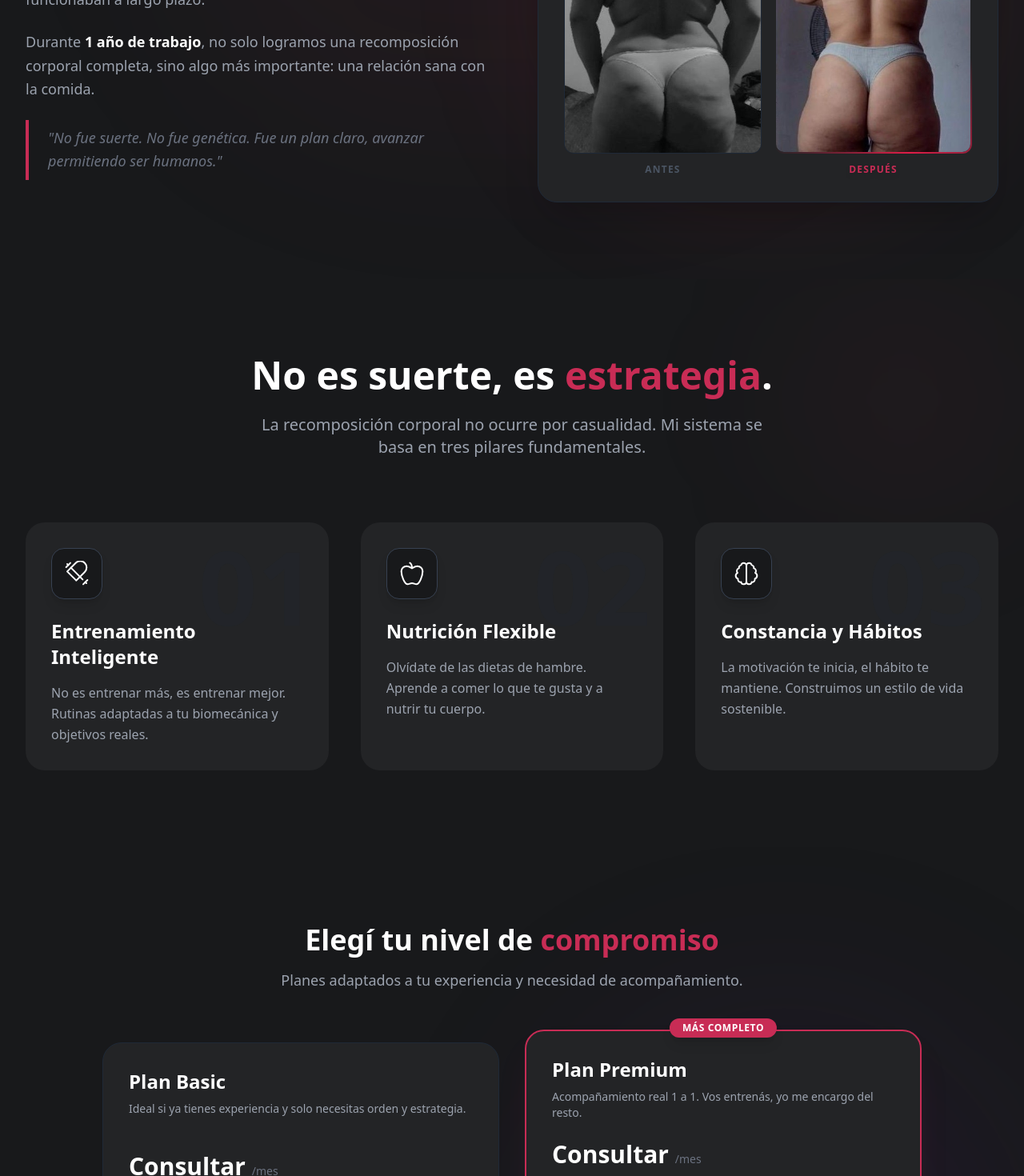
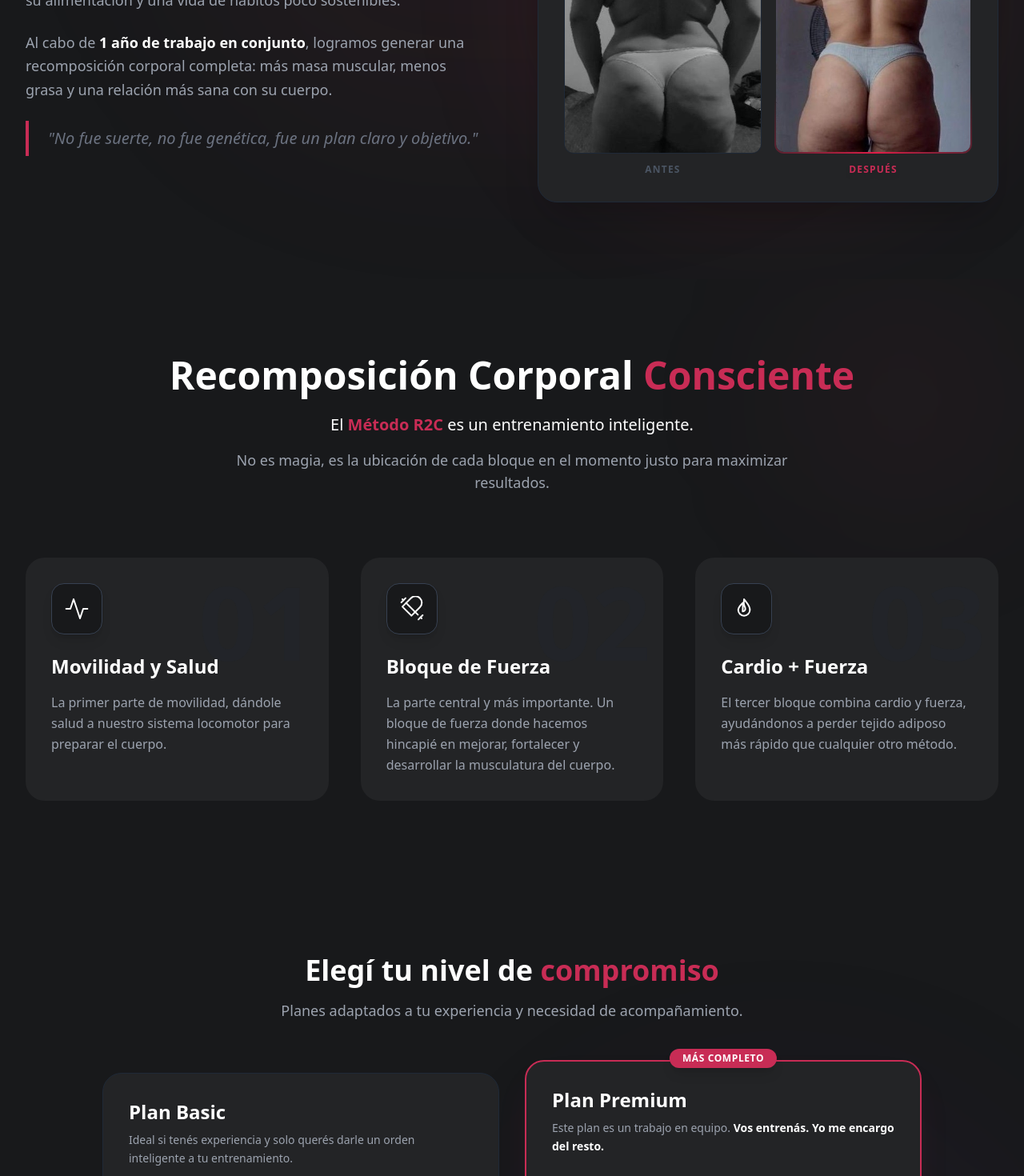
Before and after one commit to maxioller/darofit, a Next.js app: page / in a window 1280 px wide. Shown: the part 1330-2800 px from the top of the page at 80% size. Built offline with nearby package versions, Linux system fonts and the light colour scheme.

Commit message:
cambio de textos

```diff
--- a/components/Method.tsx
+++ b/components/Method.tsx
@@ -7,26 +7,35 @@ export default function Method() {
   const steps = [
     {
       id: "01",
-      title: "Entrenamiento Inteligente",
-      description: "No es entrenar más, es entrenar mejor. Rutinas adaptadas a tu biomecánica y objetivos reales.",
+      title: "Movilidad y Salud",
+      description: "La primer parte de movilidad, dándole salud a nuestro sistema locomotor para preparar el cuerpo.",
+      // Icono: Persona estirando / Actividad (Representando movilidad)
       icon: (
-        <svg xmlns="http://www.w3.org/2000/svg" className="w-8 h-8 text-white group-hover:text-darofit-primary transition-colors duration-300" viewBox="0 0 24 24" fill="none" stroke="currentColor" strokeWidth="1.5" strokeLinecap="round" strokeLinejoin="round"><path d="M6.5 6.5l11 11" /><path d="M21 21l-1-1" /><path d="M3 3l1 1" /><path d="M18 22l4-4" /><path d="M2 6l4-4" /><path d="M3 10l7.972-7.972a6 6 0 0 1 8.486 8.486L11.5 18.5Z" /></svg>
+        <svg xmlns="http://www.w3.org/2000/svg" className="w-8 h-8 text-white group-hover:text-darofit-primary transition-colors duration-300" viewBox="0 0 24 24" fill="none" stroke="currentColor" strokeWidth="1.5" strokeLinecap="round" strokeLinejoin="round">
+          <path d="M22 12h-4l-3 9L9 3l-3 9H2" />
+        </svg>
       )
     },
     {
       id: "02",
-      title: "Nutrición Flexible",
-      description: "Olvídate de las dietas de hambre. Aprende a comer lo que te gusta y a nutrir tu cuerpo.",
+      title: "Bloque de Fuerza",
+      description: "La parte central y más importante. Un bloque de fuerza donde hacemos hincapié en mejorar, fortalecer y desarrollar la musculatura del cuerpo.",
+      // Icono: Pesa (Representando Fuerza)
       icon: (
-        <svg xmlns="http://www.w3.org/2000/svg" className="w-8 h-8 text-white group-hover:text-darofit-primary transition-colors duration-300" viewBox="0 0 24 24" fill="none" stroke="currentColor" strokeWidth="1.5" strokeLinecap="round" strokeLinejoin="round"><path d="M12 20.94c1.5 0 2.75 1.06 4 1.06 3 0 6-8 6-12.22A4.91 4.91 0 0 0 17 5c-2.22 0-4 1.44-5 2-1-.56-2.78-2-5-2a4.9 4.9 0 0 0-5 4.78C2 14 5 22 8 22c1.25 0 2.5-1.06 4-1.06Z" /><path d="M10 2c1 .5 2 2 2 5" /></svg>
+        <svg xmlns="http://www.w3.org/2000/svg" className="w-8 h-8 text-white group-hover:text-darofit-primary transition-colors duration-300" viewBox="0 0 24 24" fill="none" stroke="currentColor" strokeWidth="1.5" strokeLinecap="round" strokeLinejoin="round">
+          <path d="M6.5 6.5l11 11" /><path d="M21 21l-1-1" /><path d="M3 3l1 1" /><path d="M18 22l4-4" /><path d="M2 6l4-4" /><path d="M3 10l7.972-7.972a6 6 0 0 1 8.486 8.486L11.5 18.5Z" />
+        </svg>
       )
     },
     {
       id: "03",
-      title: "Constancia y Hábitos",
-      description: "La motivación te inicia, el hábito te mantiene. Construimos un estilo de vida sostenible.",
+      title: "Cardio + Fuerza",
+      description: "El tercer bloque combina cardio y fuerza, ayudándonos a perder tejido adiposo más rápido que cualquier otro método.",
+      // Icono: Fuego (Representando quema de grasa / intensidad)
       icon: (
-        <svg xmlns="http://www.w3.org/2000/svg" className="w-8 h-8 text-white group-hover:text-darofit-primary transition-colors duration-300" viewBox="0 0 24 24" fill="none" stroke="currentColor" strokeWidth="1.5" strokeLinecap="round" strokeLinejoin="round"><path d="M9.5 2A2.5 2.5 0 0 1 12 4.5v15a2.5 2.5 0 0 1-4.96.44 2.5 2.5 0 0 1-2.96-3.08 3 3 0 0 1-.34-5.58 2.5 2.5 0 0 1 1.32-4.24 2.5 2.5 0 0 1 1.98-3A2.5 2.5 0 0 1 9.5 2Z" /><path d="M14.5 2A2.5 2.5 0 0 0 12 4.5v15a2.5 2.5 0 0 0 4.96.44 2.5 2.5 0 0 0 2.96-3.08 3 3 0 0 0 .34-5.58 2.5 2.5 0 0 0-1.32-4.24 2.5 2.5 0 0 0-1.98-3A2.5 2.5 0 0 0 14.5 2Z" /></svg>
+        <svg xmlns="http://www.w3.org/2000/svg" className="w-8 h-8 text-white group-hover:text-darofit-primary transition-colors duration-300" viewBox="0 0 24 24" fill="none" stroke="currentColor" strokeWidth="1.5" strokeLinecap="round" strokeLinejoin="round">
+           <path d="M8.5 14.5A2.5 2.5 0 0 0 11 12c0-1.38-.5-2-1-3-1.072-2.143-.224-4.011-.2-6 1.6 2.5 5.5 5.5 5.5 10a5.5 5.5 0 1 1-11 0c0-2.316 2.15-4.5 4.204-6.496.066.97.22 1.884.22 1.884z" />
+        </svg>
       )
     }
   ];
@@ -45,11 +54,23 @@ export default function Method() {
             viewport={{ once: true }}
             className="text-4xl md:text-5xl font-bold text-white mb-6"
           >
-            No es suerte, es <span className="text-darofit-primary">estrategia</span>.
+            Recomposición Corporal <span className="text-darofit-primary">Consciente</span>
           </motion.h2>
-          <p className="text-xl text-gray-400 max-w-2xl mx-auto">
-            La recomposición corporal no ocurre por casualidad. Mi sistema se basa en tres pilares fundamentales.
-          </p>
+
+          <motion.div
+            initial={{ opacity: 0, y: 20 }}
+            whileInView={{ opacity: 1, y: 0 }}
+            viewport={{ once: true }}
+            transition={{ delay: 0.2 }}
+            className="max-w-3xl mx-auto space-y-4"
+          >
+             <p className="text-xl text-white font-medium">
+               El <strong className="text-darofit-primary">Método R2C</strong> es un entrenamiento inteligente.
+             </p>
+             <p className="text-gray-400 text-lg">
+               No es magia, es la ubicación de cada bloque en el momento justo para maximizar resultados.
+             </p>
+          </motion.div>
         </div>
 
         <div className="grid grid-cols-1 md:grid-cols-3 gap-10">
@@ -62,7 +83,7 @@ export default function Method() {
               transition={{ delay: index * 0.2 }}
               // EFECTO DE LEVITACIÓN AL HACER HOVER
               whileHover={{ y: -8, scale: 1.02 }}
-              className="relative group rounded-3xl bg-[#232426] p-8 transition-all duration-300"
+              className="relative group rounded-3xl bg-[#232426] p-8 transition-all duration-300 flex flex-col h-full"
             >
               {/* --- EFECTOS PREMIUM DE FONDO --- */}
 
@@ -73,14 +94,14 @@ export default function Method() {
               <div className="absolute inset-0 rounded-3xl border-2 border-transparent group-hover:border-darofit-primary/50 transition-colors duration-300 z-20 pointer-events-none" />
 
               {/* --- CONTENIDO --- */}
-              <div className="relative z-10">
+              <div className="relative z-10 flex-1 flex flex-col">
 
                 {/* Número grande de fondo */}
                 <span className="absolute -right-4 -top-4 text-9xl font-bold text-gray-800/20 group-hover:text-darofit-primary/10 transition-colors pointer-events-none select-none">
                   {step.id}
                 </span>
 
-                {/* Contenedor del Icono (Se ilumina por dentro al hacer hover) */}
+                {/* Contenedor del Icono */}
                 <div className="mb-6 w-16 h-16 rounded-2xl flex items-center justify-center
                               bg-[#18191b] border border-gray-700 shadow-lg
                               group-hover:bg-darofit-primary/10 group-hover:border-darofit-primary/50 group-hover:shadow-darofit-primary/20
@@ -88,7 +109,9 @@ export default function Method() {
                   {step.icon}
                 </div>
 
-                <h3 className="text-2xl font-bold text-white mb-4 group-hover:text-darofit-primary transition-colors duration-300">{step.title}</h3>
+                <h3 className="text-2xl font-bold text-white mb-4 group-hover:text-darofit-primary transition-colors duration-300">
+                  {step.title}
+                </h3>
                 <p className="text-gray-400 leading-relaxed group-hover:text-gray-300 transition-colors duration-300">
                   {step.description}
                 </p>
--- a/components/Plans.tsx
+++ b/components/Plans.tsx
@@ -5,7 +5,6 @@ import { useRef, useState, MouseEvent } from 'react';
 
 export default function Plans() {
   return (
-    // CAMBIO: Fondo #18191b
     <section id="planes" className="py-24 bg-[#18191b] relative overflow-hidden">
 
       {/* Luz ambiental derecha */}
@@ -25,7 +24,6 @@ export default function Plans() {
         <div className="grid grid-cols-1 md:grid-cols-2 gap-8 max-w-5xl mx-auto">
 
           {/* --- PLAN BASIC --- */}
-          {/* CAMBIO: bg-[#232426] */}
           <div className="bg-[#232426] rounded-3xl p-8 border border-gray-800 hover:border-gray-600 transition-all relative group overflow-hidden flex flex-col">
 
             <SpotlightOverlay color="rgba(255,255,255,0.05)" />
@@ -33,28 +31,30 @@ export default function Plans() {
             <div className="relative z-10 flex flex-col h-full">
               <div className="mb-6">
                 <h3 className="text-2xl font-bold text-white">Plan Basic</h3>
-                <p className="text-gray-400 mt-2 text-sm h-10">
-                  Ideal si ya tienes experiencia y solo necesitas orden y estrategia.
+                {/* Descripción superior */}
+                <p className="text-gray-400 mt-2 text-sm leading-relaxed">
+                  Ideal si tenés experiencia y solo querés darle un orden inteligente a tu entrenamiento.
                 </p>
               </div>
+
+              {/* PRECIO ACTUALIZADO */}
               <div className="text-3xl font-bold text-white mb-8">
-                Consultar <span className="text-sm font-normal text-gray-500">/mes</span>
+                $25.000,00 <span className="text-sm font-normal text-gray-500">/mes</span>
               </div>
 
+              {/* LISTA DE PUNTOS */}
               <ul className="space-y-4 mb-8 flex-1">
-                <li className="flex items-center text-gray-400">
-                  <span className="w-1.5 h-1.5 bg-gray-600 rounded-full mr-3"></span>
-                  Plan de entrenamiento personalizado
-                </li>
-                <li className="flex items-center text-gray-400">
-                  <span className="w-1.5 h-1.5 bg-gray-600 rounded-full mr-3"></span>
-                  Guía de alimentos
-                </li>
-                <li className="flex items-center text-gray-400">
-                  <span className="w-1.5 h-1.5 bg-gray-600 rounded-full mr-3"></span>
-                  Recetarios
-                </li>
+                <ListItem text="Plan de entrenamiento personalizado" />
+                <ListItem text="Archivos informativos" />
+                <ListItem text="Guía de alimentos ricos en proteína y bajos en caloría" />
+                <ListItem text="Recetario para aumentar masa muscular" />
+                <ListItem text="Recetario para perder tejido adiposo" />
               </ul>
+
+              {/* Frase de cierre (Callout) */}
+              <div className="mb-6 p-3 bg-white/5 rounded-xl border border-white/10 text-xs text-gray-300 italic text-center">
+                "Perfecto para empezar a ordenar tu proceso y avanzar con una estrategia sólida."
+              </div>
 
               <Link href="https://wa.me/" target="_blank" className="block w-full text-center py-4 rounded-xl border border-gray-600 text-white font-bold hover:bg-white hover:text-black transition-colors text-sm tracking-wider uppercase">
                 QUIERO EL PLAN BASIC
@@ -63,7 +63,6 @@ export default function Plans() {
           </div>
 
           {/* --- PLAN PREMIUM --- */}
-          {/* CAMBIO: bg-[#232426] y borde de marca */}
           <div className="bg-[#232426] rounded-3xl p-8 border-2 border-darofit-primary relative group overflow-visible transform md:-translate-y-4 shadow-2xl shadow-darofit-primary/10 flex flex-col">
 
             <div className="absolute -top-4 left-1/2 transform -translate-x-1/2 bg-darofit-primary text-white px-4 py-1 rounded-full text-xs font-bold tracking-wider uppercase z-30 shadow-lg">
@@ -77,31 +76,26 @@ export default function Plans() {
             <div className="relative z-10 flex flex-col h-full">
               <div className="mb-6">
                 <h3 className="text-2xl font-bold text-white">Plan Premium</h3>
-                <p className="text-gray-400 mt-2 text-sm h-10">
-                  Acompañamiento real 1 a 1. Vos entrenás, yo me encargo del resto.
+                {/* Descripción superior (Frase potente) */}
+                <p className="text-gray-400 mt-2 text-sm leading-relaxed">
+                  Este plan es un trabajo en equipo. <strong className="text-white">Vos entrenás. Yo me encargo del resto.</strong>
                 </p>
               </div>
+
+              {/* PRECIO ACTUALIZADO */}
               <div className="text-3xl font-bold text-white mb-8">
-                Consultar <span className="text-sm font-normal text-gray-500">/mes</span>
+                $ 40.000,00 <span className="text-sm font-normal text-gray-500">/mes</span>
               </div>
 
+              {/* LISTA DE PUNTOS */}
               <ul className="space-y-4 mb-8 flex-1">
-                <li className="flex items-center text-white font-medium">
-                  <CheckIcon />
-                  <span className="ml-3">Todo lo del Plan Basic</span>
-                </li>
-                <li className="flex items-center text-white">
-                  <CheckIcon />
-                  <span className="ml-3">Seguimiento 1 a 1 por WhatsApp</span>
-                </li>
-                <li className="flex items-center text-white">
-                  <CheckIcon />
-                  <span className="ml-3">Videollamadas de control</span>
-                </li>
-                <li className="flex items-center text-white">
-                  <CheckIcon />
-                  <span className="ml-3">Análisis técnico de ejercicios</span>
-                </li>
+                <ListItem text="Plan de entrenamiento personalizado" highlight />
+                <ListItem text="Videollamadas para control y evacuar dudas" highlight />
+                <ListItem text="Contacto diario vía WhatsApp" highlight />
+                <ListItem text="Análisis necesario de técnica de ejercicios" highlight />
+                <ListItem text="Guía de alimentos ricos en proteína y bajos en caloría" />
+                <ListItem text="Recetario para aumentar masa muscular" />
+                <ListItem text="Recetario para perder grasa corporal" />
               </ul>
 
               <Link href="https://wa.me/" target="_blank" className="block w-full text-center py-4 rounded-xl bg-darofit-primary text-white font-bold hover:bg-[#a02344] transition-colors shadow-lg shadow-darofit-primary/20 text-sm tracking-wider uppercase">
@@ -113,6 +107,16 @@ export default function Plans() {
         </div>
       </div>
     </section>
+  );
+}
+
+// Componente auxiliar para los items de la lista
+function ListItem({ text, highlight = false }: { text: string, highlight?: boolean }) {
+  return (
+    <li className={`flex items-start ${highlight ? 'text-white font-medium' : 'text-gray-400'}`}>
+      <span className={`mt-1.5 w-1.5 h-1.5 rounded-full mr-3 flex-shrink-0 ${highlight ? 'bg-darofit-primary' : 'bg-gray-600'}`}></span>
+      <span className="text-sm">{text}</span>
+    </li>
   );
 }
 
@@ -146,11 +150,3 @@ function SpotlightOverlay({ color }: { color: string }) {
     </div>
   );
 }
-
-function CheckIcon() {
-  return (
-    <svg className="w-5 h-5 text-darofit-primary flex-shrink-0" fill="none" viewBox="0 0 24 24" stroke="currentColor">
-      <path strokeLinecap="round" strokeLinejoin="round" strokeWidth={2} d="M5 13l4 4L19 7" />
-    </svg>
-  );
-}
--- a/components/Results.tsx
+++ b/components/Results.tsx
@@ -53,14 +53,14 @@ export default function Results() {
 
             <div className="space-y-6 text-gray-400 text-lg leading-relaxed">
               <p>
-                <strong className="text-white">Brenda</strong> llegó a mí con 100kg y una relación complicada con su cuerpo. Estaba frustrada por intentar dietas extremas que nunca funcionaban a largo plazo.
+                <strong className="text-white">Brenda</strong> comenzó mis asesorías con <strong className="text-white">110kg</strong>, una mala relación con su alimentación y una vida de hábitos poco sostenibles.
               </p>
               <p>
-                Durante <strong className="text-white">1 año de trabajo</strong>, no solo logramos una recomposición corporal completa, sino algo más importante: una relación sana con la comida.
+                Al cabo de <strong className="text-white">1 año de trabajo en conjunto</strong>, logramos generar una recomposición corporal completa: más masa muscular, menos grasa y una relación más sana con su cuerpo.
               </p>
 
-              <blockquote className="border-l-4 border-darofit-primary pl-6 py-2 italic text-gray-500 my-8">
-                "No fue suerte. No fue genética. Fue un plan claro, avanzar permitiendo ser humanos."
+              <blockquote className="border-l-4 border-darofit-primary pl-6 py-2 italic text-gray-500 my-8 text-xl">
+                "No fue suerte, no fue genética, fue un plan claro y objetivo."
               </blockquote>
             </div>
           </motion.div>
```
